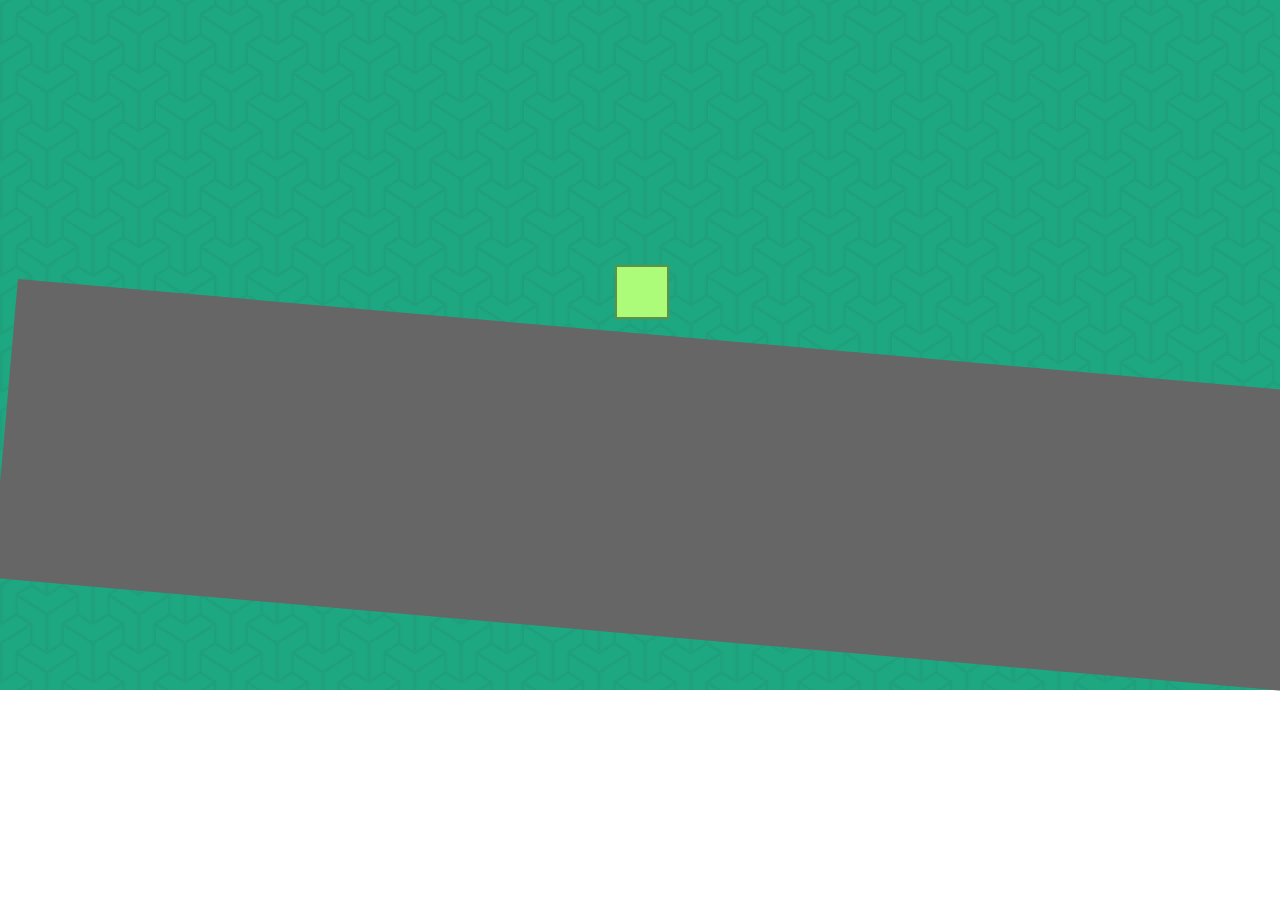
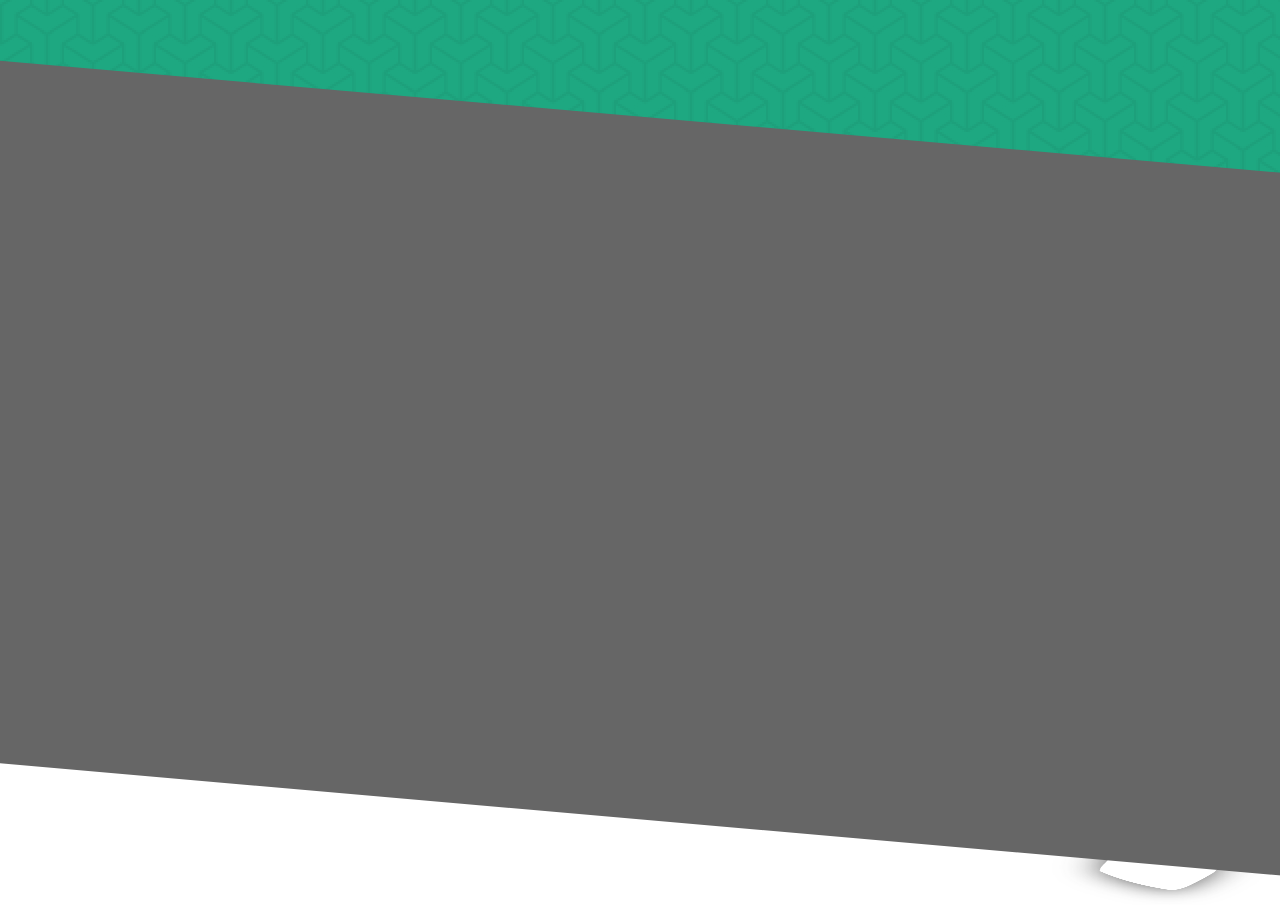
Before and after one commit to FishTankUltraDeluxe/Archetypal, a plain HTML site: page index.html in a window 1280 px wide. Shown: the part 110-1018 px from the top of the page. Before the commit the page ends 911 px from the top, so only its background shows below. Drawn offline with nearby package versions, Linux system fonts and the light colour scheme.

Commit message:
Adding character
funny, aren't I?

```diff
--- a/FauxPLax/fauxScripts.js
+++ b/FauxPLax/fauxScripts.js
@@ -1,6 +1,6 @@
 	var width = $(window).width();
 	var height = $(window).height();
-	var botBarPos = height - 300;
+	var botBarPos = height - 600;
 	var movingBoxVert = height/2-25;
 	var movingBoxHori = width/2-25;
 
@@ -43,8 +43,8 @@ function handleOrientation(event) {
 
   // 10 is half the size of the ball
   // It center the positioning point to the center of the ball
-  box.style.top  = (height*x/height - 25) + "px";
-  box.style.left = (width*y/width - 25) + "px";
+  box.style.top  = (height*x/180 - 25) + "px";
+  box.style.left = (width*y/180 - 25) + "px";
 
 }
 
--- a/FauxPLax/fauxStyle.css
+++ b/FauxPLax/fauxStyle.css
@@ -17,20 +17,23 @@ body {margin:0;}
 
 #bottomStripe {
 	background-color:#666;
-	width:200%;
-	height:300px;
+	width:350%;
+	height:700px;
 	position:absolute;
 	top:0px;
-	z-index:500;
+	left:-150%;
+	z-index:700;
 	transform:rotate(5deg);
 }
 
 #movingBox {
-	width:50px;
-	height:50px;
-	background-color:#adfc79;
-	border: 2px solid #629144;
+/*	width:50px;
+	height:50px;*/
+/*	background-color:#adfc79;
+	border: 2px solid #629144;*/
 	position: absolute;
+	width:90%;
+	height:80%;
 	top:0px;
 	left:0px;
 	z-index:600;
--- a/index.html
+++ b/index.html
@@ -11,7 +11,7 @@
 	<body>
 
 		<div id="contentContain">
-			<div id="movingBox"></div>
+			<img src="Mythra.png" id="movingBox">
 			<div id="bottomStripe"></div>
 <!--
 			<div id="bgColoring"></div> -->
```
Also changed, not shown: Mythra.png (added).
